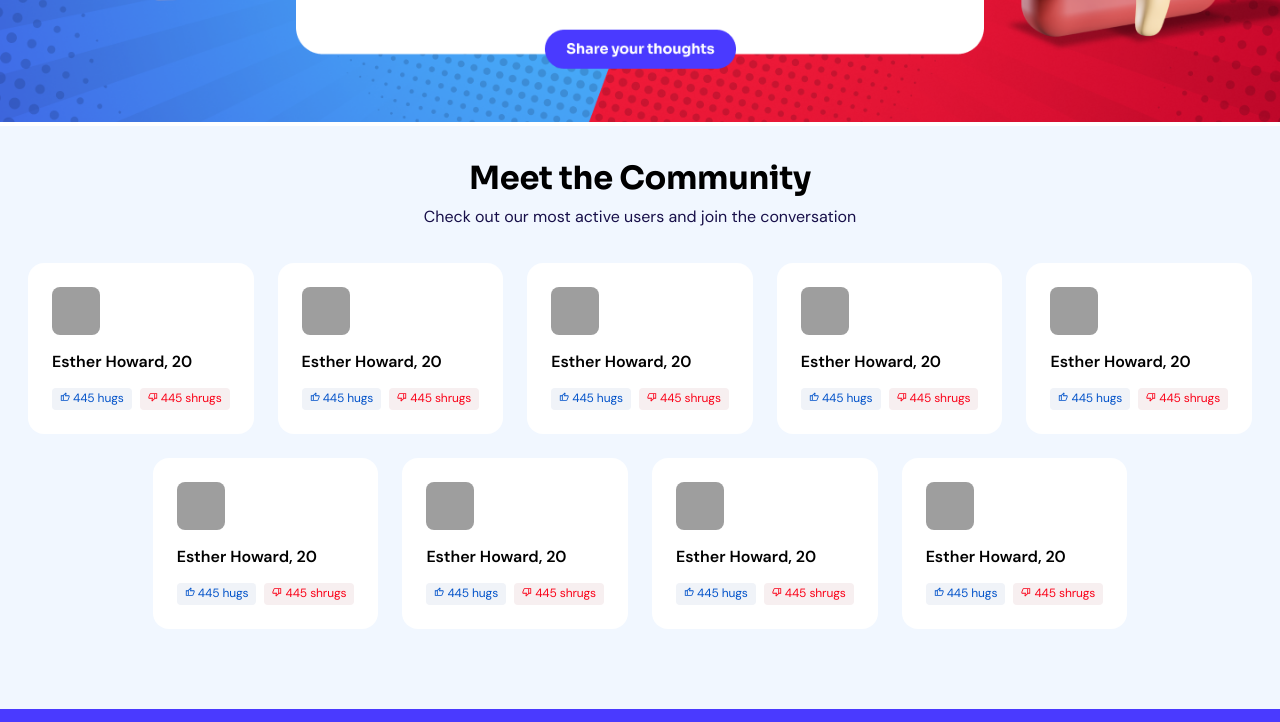
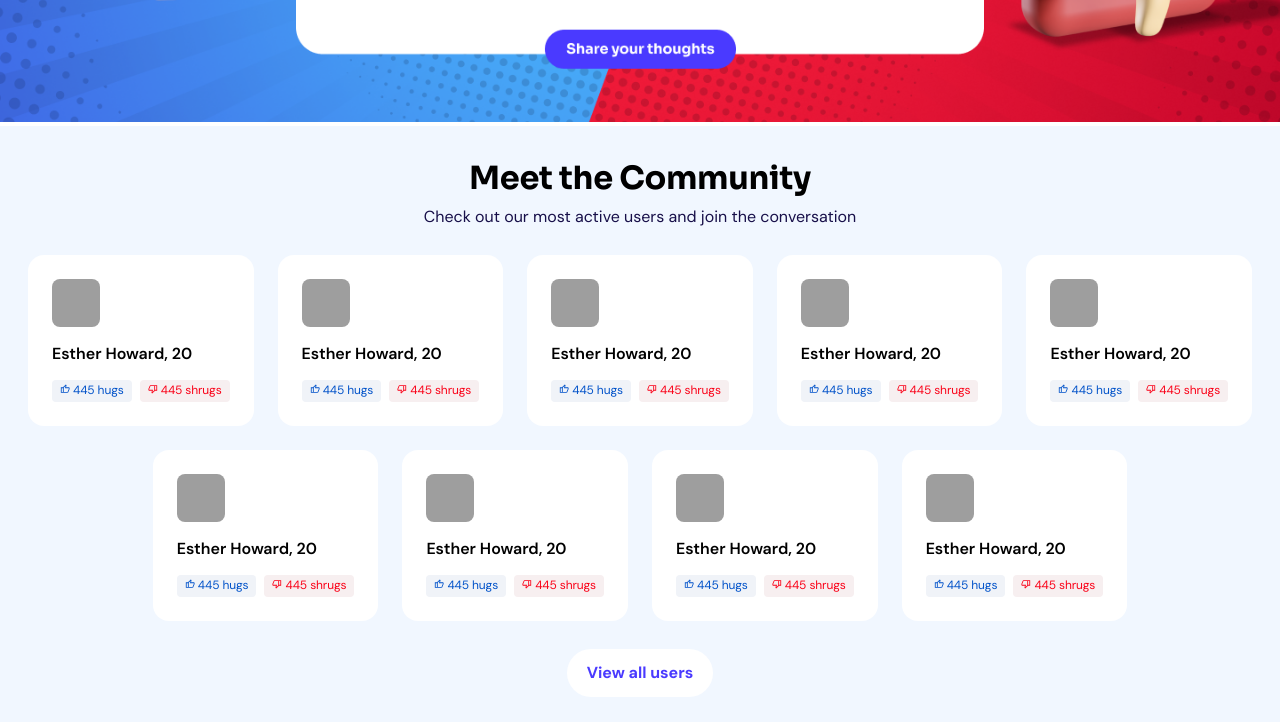
Before and after one commit to deepeshdm/HugOrShrug, a website: page index.html in a window 1280 px wide. Shown: the part 380-1102 px from the top of the page. Drawn offline with Linux system fonts and the light colour scheme; grey boxes are pictures that could not be loaded.

Commit message:
minor ui fixes

```diff
--- a/index.css
+++ b/index.css
@@ -40,6 +40,7 @@
     flex-direction: column;
     align-items: center;
     padding: 2rem 0 5rem 0;
+    gap: 1.75rem;
 }
 
 .user-card{
--- a/index.html
+++ b/index.html
@@ -45,7 +45,7 @@
 
             <div class="community-section">
 
-                <div class="flex-col-gap-05" style="margin-bottom:2.25rem;">
+                <div class="flex-col-gap-05">
                     <div class="sora-black-lg"> Meet the Community </div>
                     <div class="dmsans-black-md"> Check out our most active users and join the conversation </div>
                 </div>
@@ -189,6 +189,7 @@
 
                 </div>
 
+                <button class="white-action-btn">View all users</button>
 
             </div>
 
--- a/style.css
+++ b/style.css
@@ -112,6 +112,25 @@ html,body{
 }
 
 
+.white-action-btn{
+  padding: 0.85rem 1.25rem;
+  gap: 0.25rem;
+  border-radius: 2rem;
+  background: rgba(255, 255, 255, 1);
+  font-family: DM Sans;
+  font-size: 1rem;
+  font-weight: 700;
+  color: rgba(74, 58, 255, 1);
+  border: none;
+  outline: none;
+  cursor: pointer;
+
+  &:hover{
+    opacity: 0.5;
+  }
+}
+
+
 .red-section{
   background: rgba(247, 239, 240, 1);
   border-radius: 0.25rem;
```
